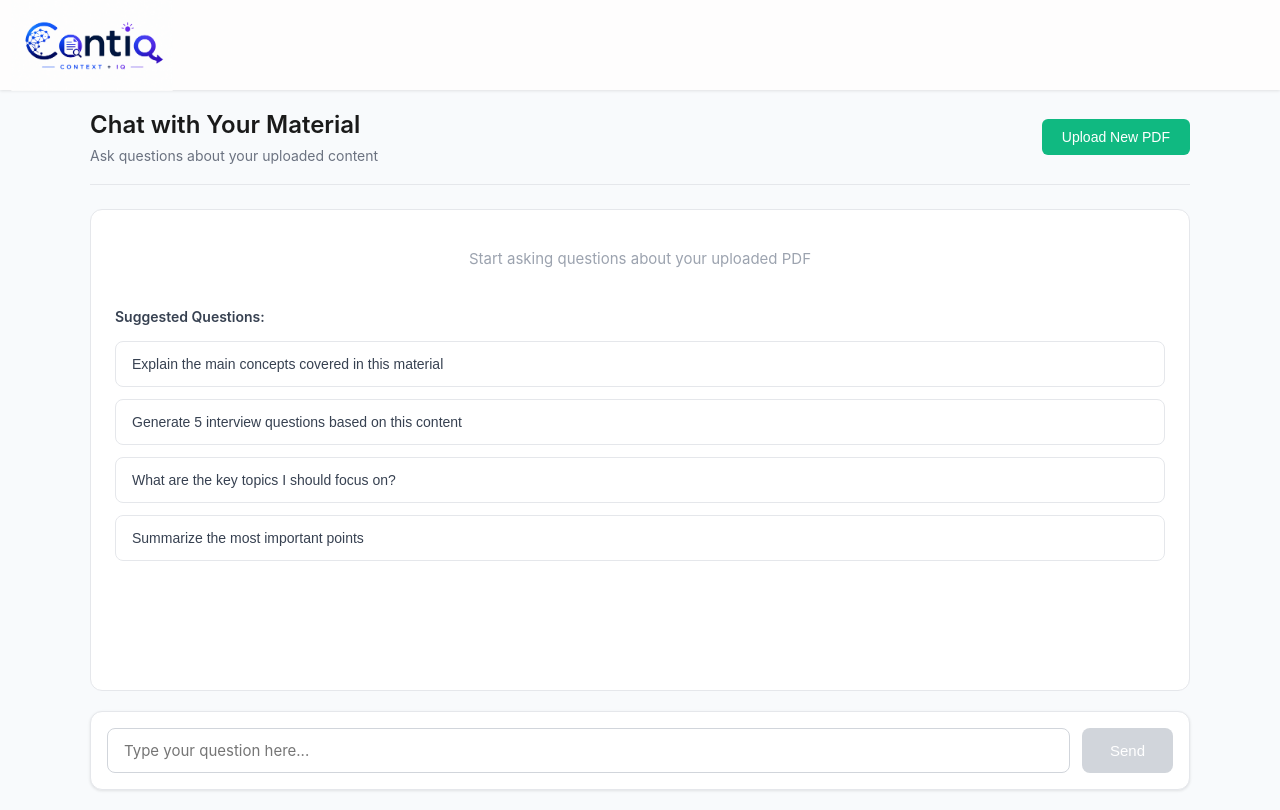
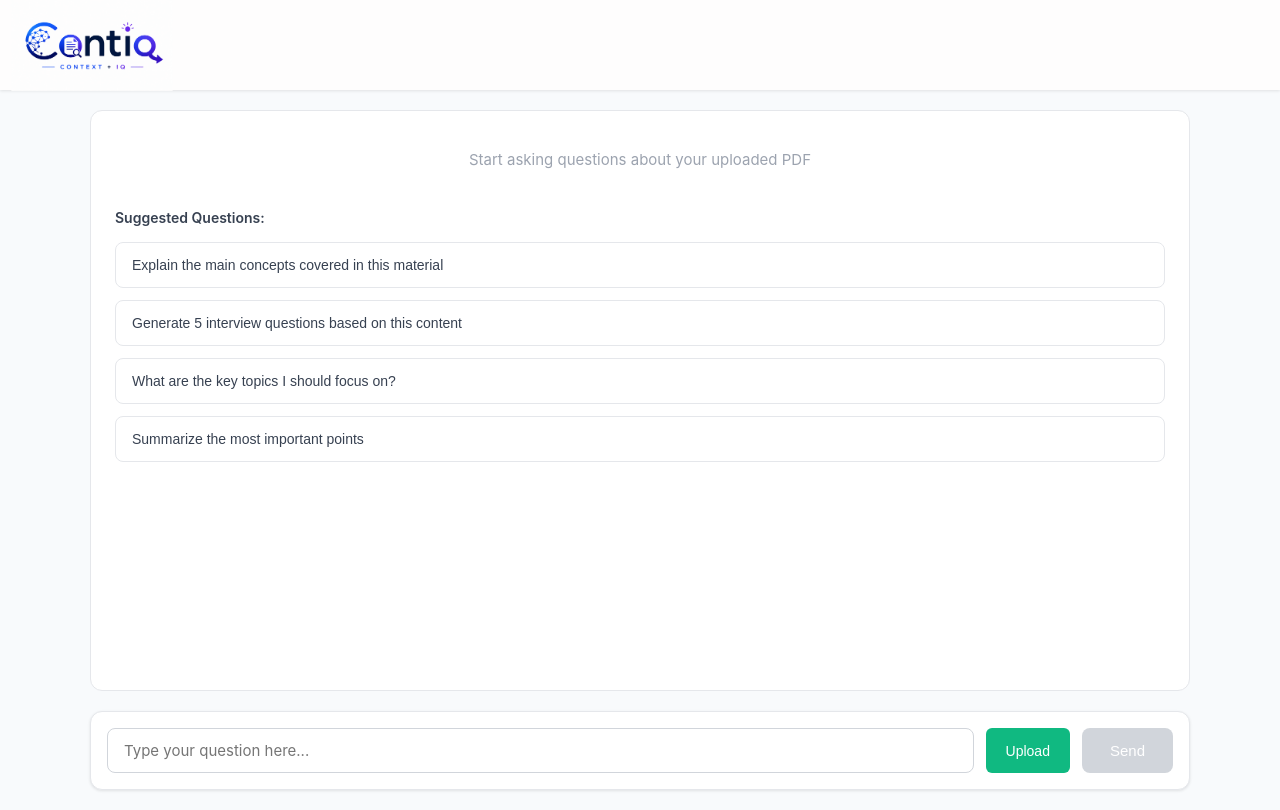
Before and after one commit to Abhishekk108/ContIq, a React (Create React App) app in the folder frontend/: page /chat in a window 1280 px wide. Built offline with nearby package versions, Linux system fonts and the light colour scheme.

Commit message:
Improve UX by keeping upload functionality accessible without page header

```diff
--- a/frontend/src/pages/ChatPage.jsx
+++ b/frontend/src/pages/ChatPage.jsx
@@ -296,16 +296,6 @@ function ChatPage() {
 
   return (
     <div className="chat-page">
-      <div className="chat-page__header">
-        <div>
-          <h2 className="chat-page__title">Chat with Your Material</h2>
-          <p className="chat-page__subtitle">Ask questions about your uploaded content</p>
-        </div>
-        <button onClick={handleNewUpload} className="chat-page__upload-button">
-          Upload New PDF
-        </button>
-      </div>
-
       <div className="chat-page__messages">
         {messages.length === 0 ? (
           <div>
@@ -457,6 +447,9 @@ function ChatPage() {
           disabled={loading}
           className="chat-page__input"
         />
+        <button onClick={handleNewUpload} className="chat-page__upload-button">
+          Upload
+        </button>
         <button
           type="submit"
           disabled={loading || !question.trim()}
```
